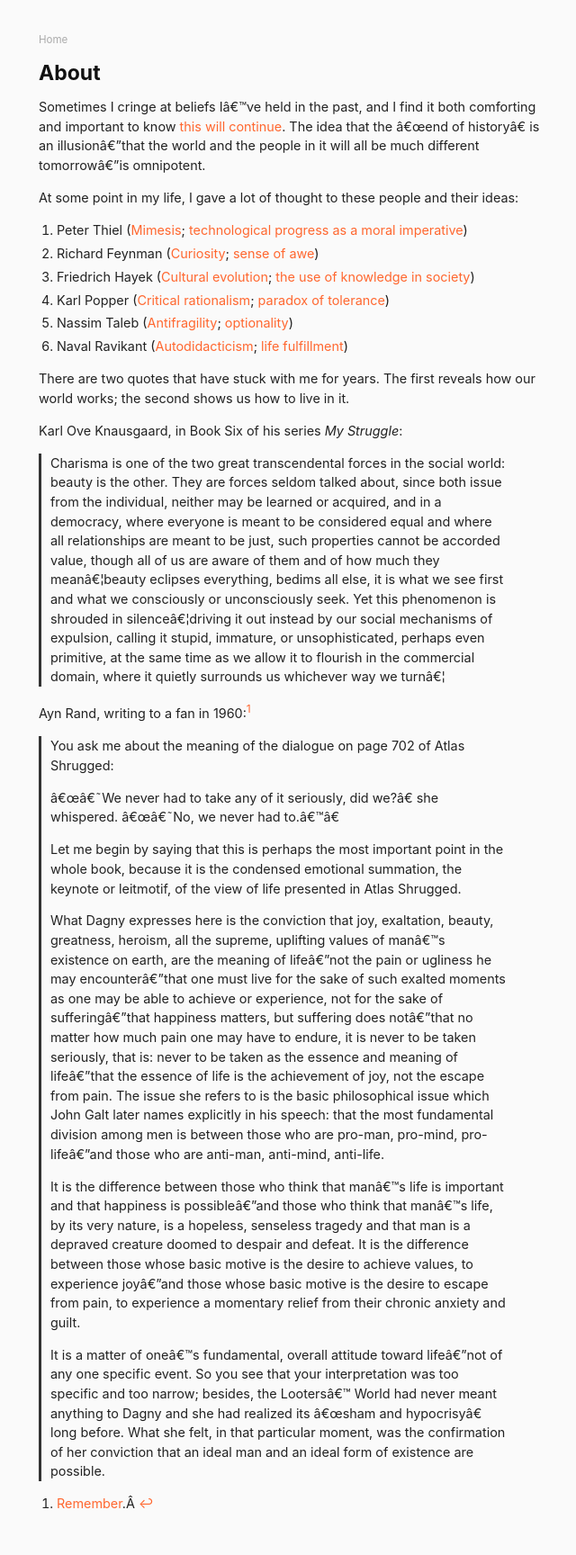
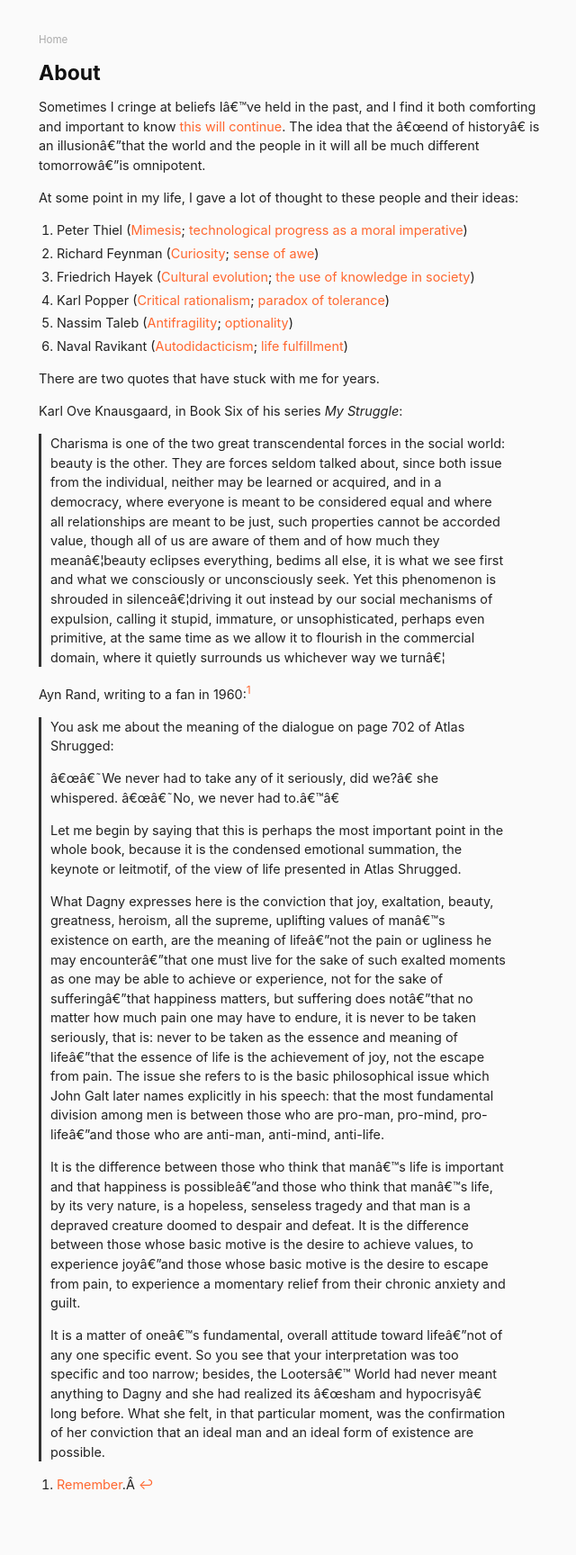
Before and after one commit to danschlz/danschulz.github.io, a Jekyll site: the page built from about.md, in a window 1280 px wide. Shown: the whole page at 90% size, without its empty margins (317-957 px from the left). Built offline with Jekyll 4.4.1, drawn with Linux system fonts in a browser that asks for light colours; after the commit the page ends 1707 px from its top, so only the background shows below that.

Commit message:
Update about.md

```diff
--- a/about.md
+++ b/about.md
@@ -16,7 +16,7 @@ At some point in my life, I gave a lot of thought to these people and their idea
 * Naval Ravikant ([Autodidacticism](https://www.youtube.com/watch?v=dmBoU93TRlo); [life fulfillment](https://youtu.be/X7tnoR6a-8A))
 
 
-There are two quotes that have stuck with me for years. The first reveals how our world works; the second shows us how to live in it.
+There are two quotes that have stuck with me for years.
 
 Karl Ove Knausgaard, in Book Six of his series _My Struggle_:
 > Charisma is one of the two great transcendental forces in the social world: beauty is the other.  They are forces seldom talked about, since both issue from the individual, neither may be learned or acquired, and in a democracy, where everyone is meant to be considered equal and where all relationships are meant to be just, such properties cannot be accorded value, though all of us are aware of them and of how much they mean…beauty eclipses everything, bedims all else, it is what we see first and what we consciously or unconsciously seek.  Yet this phenomenon is shrouded in silence…driving it out instead by our social mechanisms of expulsion, calling it stupid, immature, or unsophisticated, perhaps even primitive, at the same time as we allow it to flourish in the commercial domain, where it quietly surrounds us whichever way we turn…
```
